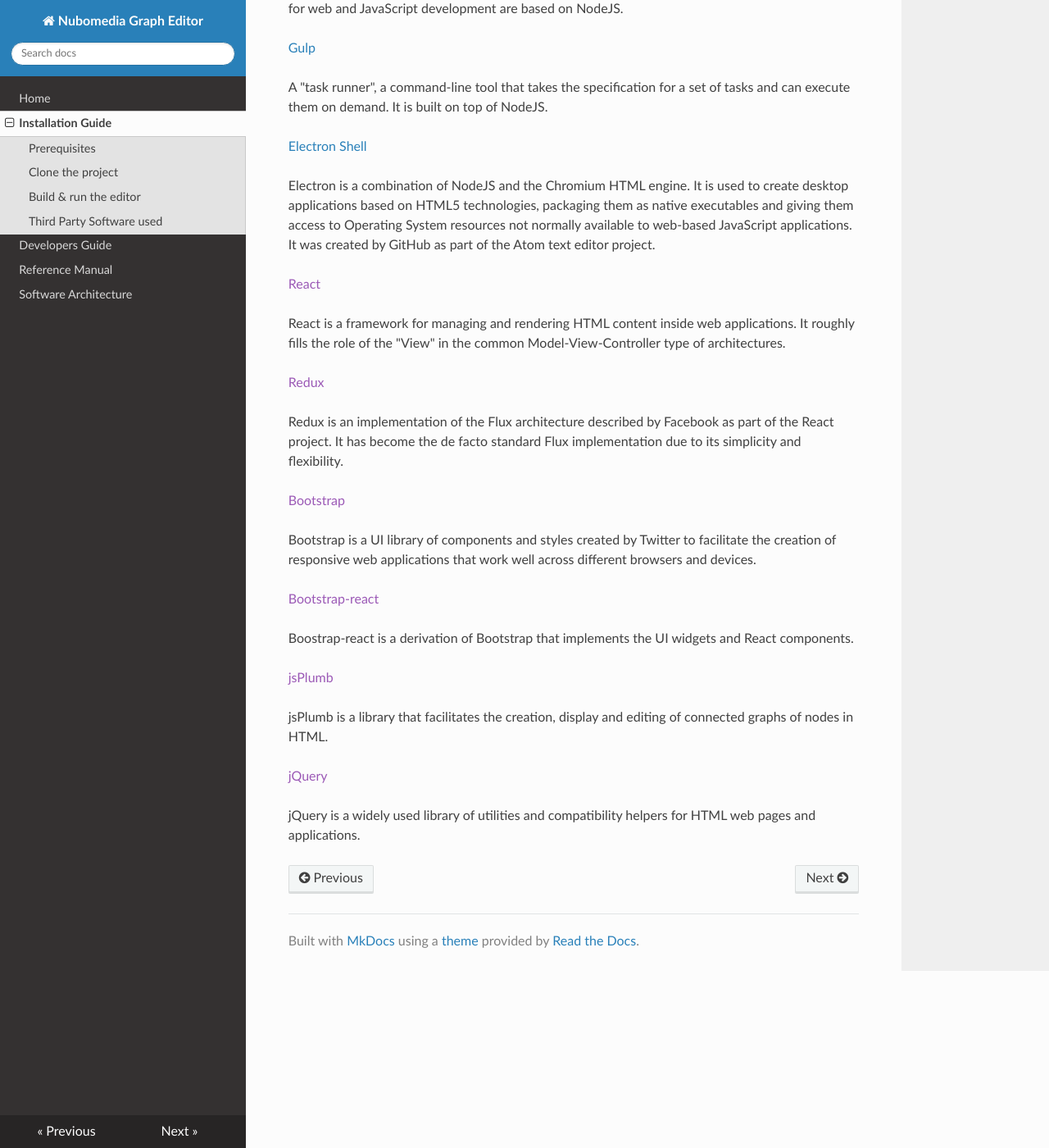
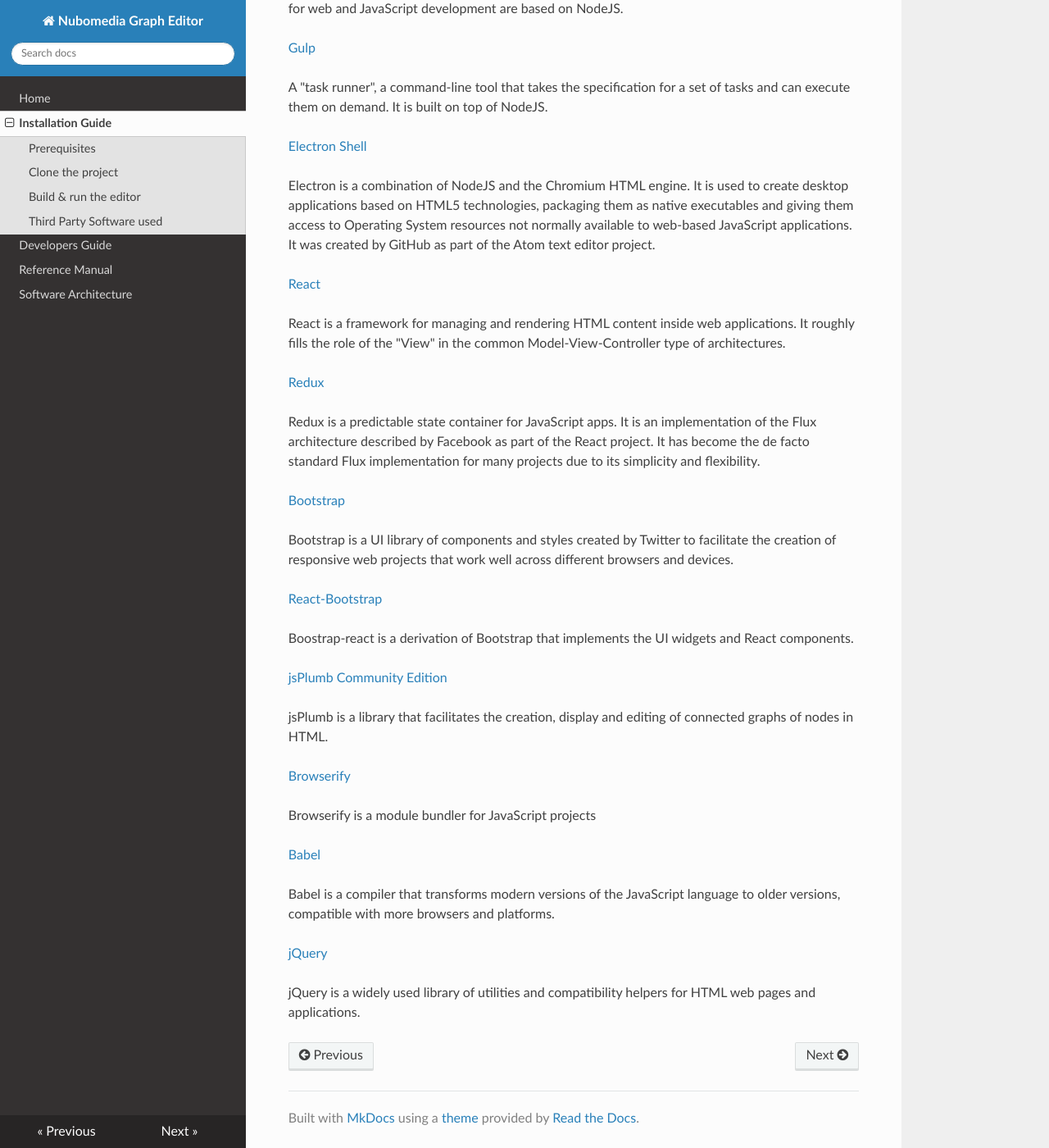
Before and after one commit to osus/nubomedia-graphedit, an MkDocs documentation site: the page built from docs/installation.md, in a window 1280 px wide and 1400 px high, scrolled down 1107 px. Shown: the whole window at 82% size. Built offline with MkDocs 1.6.1, drawn with Linux system fonts in a browser that asks for light colours; nearby versions of some CDN libraries; old or Windows-style settings are respelled for this version of MkDocs.

Commit message:
More complete description of third party software.

```diff
--- a/docs/installation.md
+++ b/docs/installation.md
@@ -43,26 +43,34 @@
 
 Electron is a combination of NodeJS and the Chromium HTML engine. It is used to create desktop applications based on HTML5 technologies, packaging them as native executables and giving them access to Operating System resources not normally available to web-based JavaScript applications. It was created by GitHub as part of the Atom text editor project.
 
-[React]()
+[React](https://facebook.github.io/react/)
 
 React is a framework for managing and rendering HTML content inside web applications. It roughly fills the role of the "View" in the common Model-View-Controller type of architectures.
 
-[Redux]()
+[Redux](https://github.com/rackt/redux)
 
-Redux is an implementation of the Flux architecture described by Facebook as part of the React project. It has become the de facto standard Flux implementation due to its simplicity and flexibility.
+Redux is a predictable state container for JavaScript apps. It is an implementation of the Flux architecture described by Facebook as part of the React project. It has become the de facto standard Flux implementation for many projects due to its simplicity and flexibility.
 
-[Bootstrap]()
+[Bootstrap](http://getbootstrap.com/)
 
-Bootstrap is a UI library of components and styles created by Twitter to facilitate the creation of responsive web applications that work well across different browsers and devices.
+Bootstrap is a UI library of components and styles created by Twitter to facilitate the creation of responsive web projects that work well across different browsers and devices.
 
-[Bootstrap-react]()
+[React-Bootstrap](https://react-bootstrap.github.io/)
 
 Boostrap-react is a derivation of Bootstrap that implements the UI widgets and React components.
 
-[jsPlumb]()
+[jsPlumb Community Edition](https://jsplumbtoolkit.com/)
 
 jsPlumb is a library that facilitates the creation, display and editing of connected graphs of nodes in HTML.
 
-[jQuery]()
+[Browserify](http://browserify.org/)
+
+Browserify is a module bundler for JavaScript projects
+
+[Babel](https://babeljs.io/)
+
+Babel is a compiler that transforms modern versions of the JavaScript language to older versions, compatible with more browsers and platforms.
+
+[jQuery](https://jquery.com/)
 
 jQuery is a widely used library of utilities and compatibility helpers for HTML web pages and applications.
```
